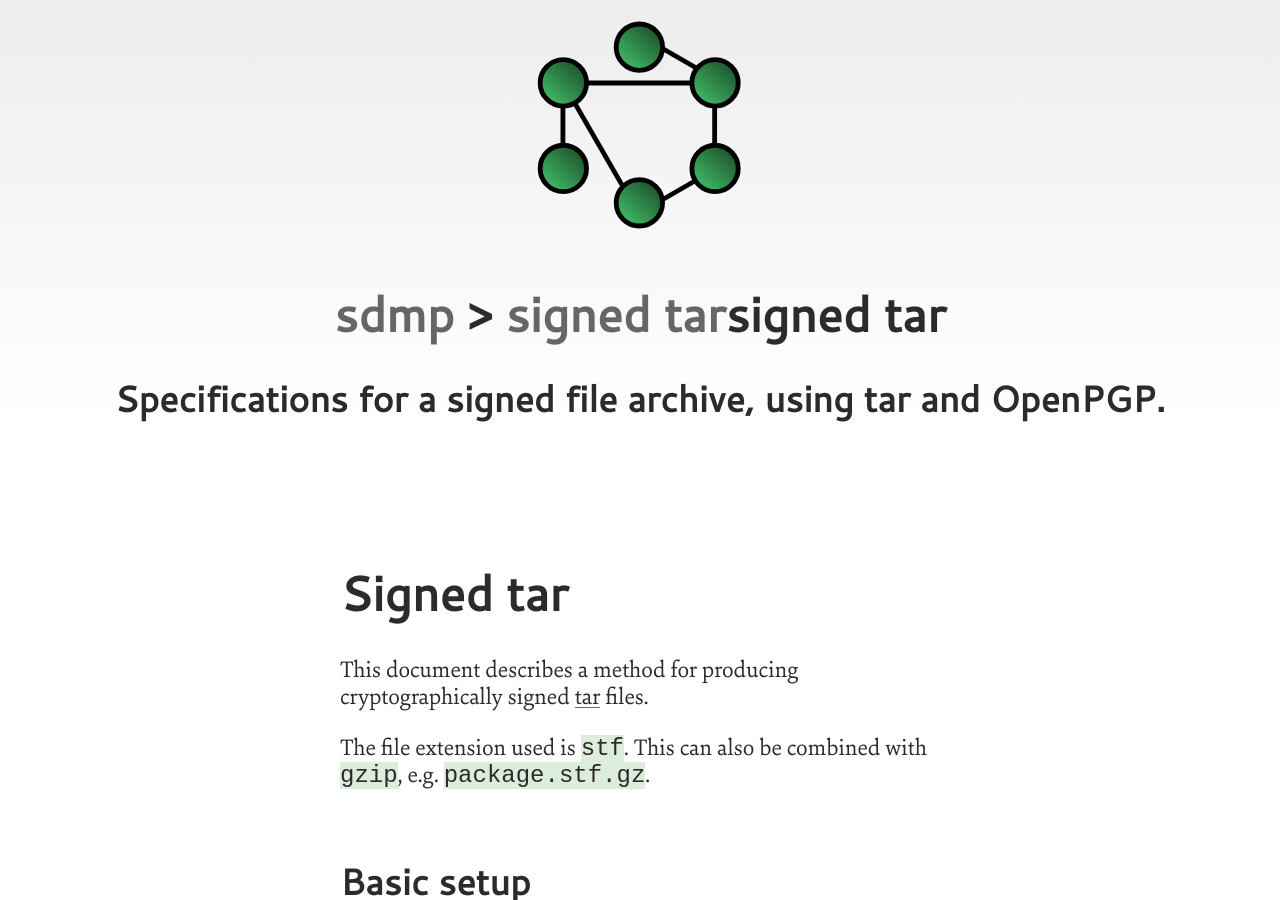
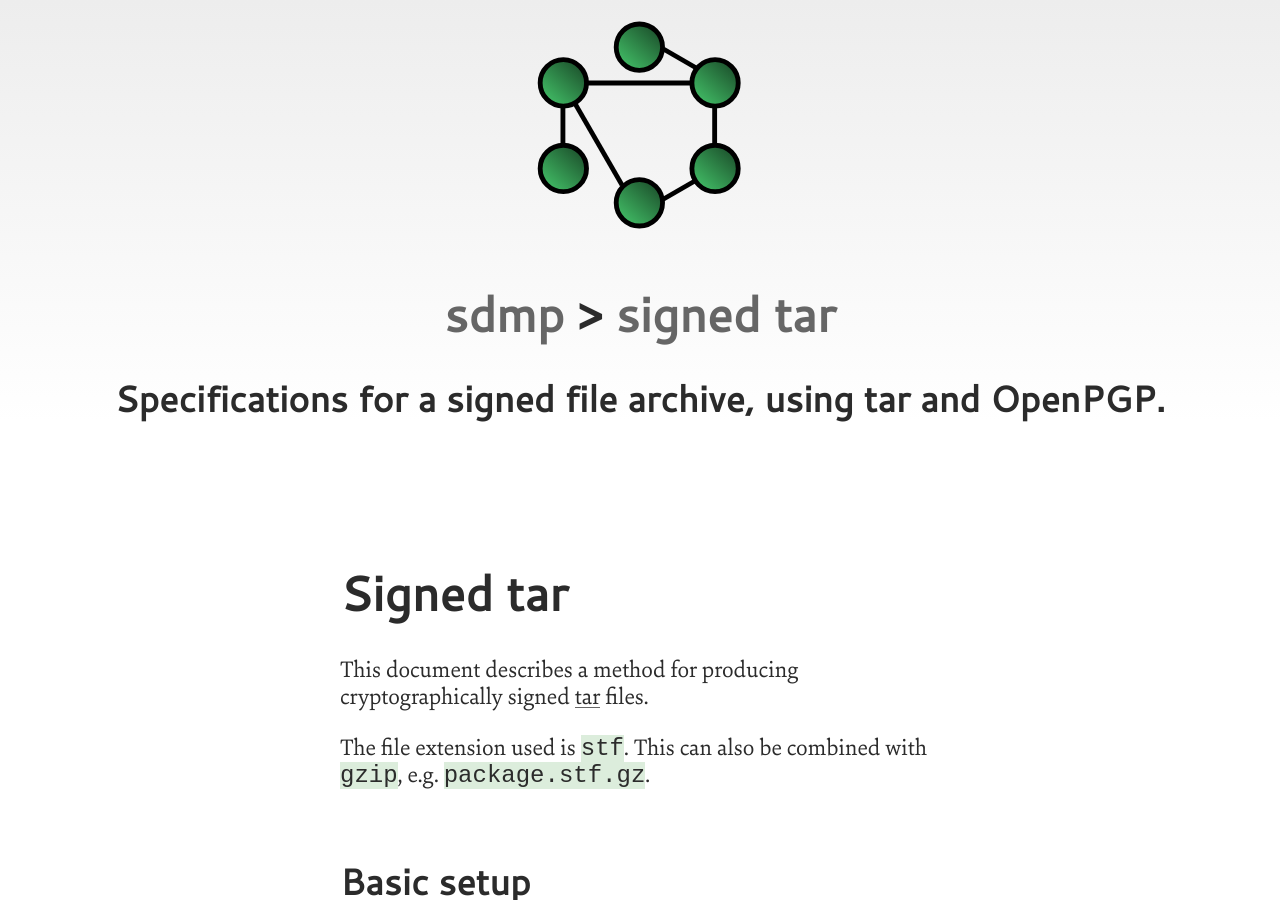
Before and after one commit to saibotsivad/signed-tar-npm, a Jekyll site: the page built from index.md, in a window 1280 px wide and 900 px high. Built offline with Jekyll 4.4.1, drawn with Linux system fonts in a browser that asks for light colours.

Commit message:
More layout corrections.

```diff
--- a/_layouts/index.html
+++ b/_layouts/index.html
@@ -20,7 +20,7 @@
 
 				<header class="background-gradient-gray-to-white">
 					<img role="banner" alt="Logo for the sdmp." src="img/mesh-network.svg">
-					<h1><a href="http://sdmp.github.io/" title="{{site.title}}" rel="home">{{site.title}}</a> &gt; <a href="http://sdmp.github.io/signed-tar/" title="{{page.title}}" rel="home">{{page.title}}</a>{{page.title}}</a></h1>
+					<h1><a href="http://sdmp.github.io/" title="{{site.title}}" rel="home">{{site.title}}</a> &gt; <a href="http://sdmp.github.io/signed-tar/" title="{{page.title}}" rel="home">{{page.title}}</a></h1>
 					<h2>{{site.description}}</h2>
 				</header>
 
```
